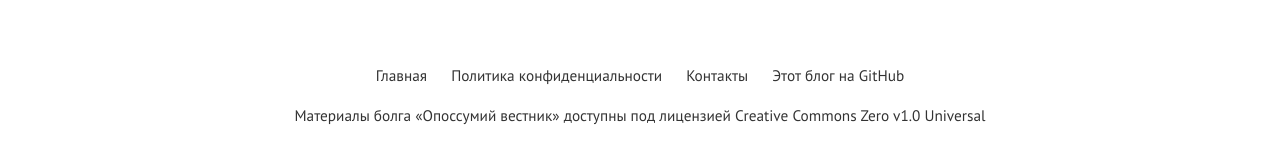
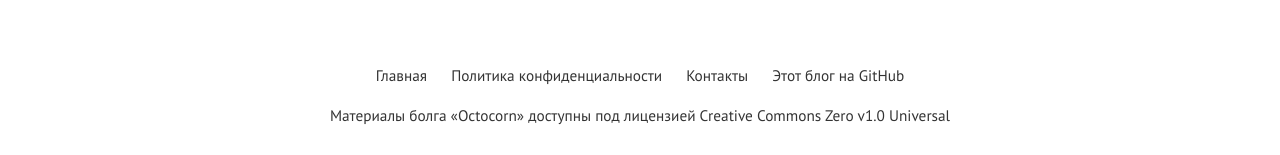
Before and after one commit to unicorn-duck/unicorn-duck.github.io, a Jekyll site: the page built from _posts/2022-08-03-I-found-your-photo.md, in a window 1280 px wide and 900 px high, scrolled down 937 px. Shown: the part 742-897 px from the top of the window. Built offline with Jekyll 4.4.1, drawn with Linux system fonts in a browser that asks for light colours; comment, search, counter and statistics services are not loaded; some of the changed lines change nothing that is shown.

Commit message:
Update _config.yml (#21)

```diff
--- a/_config.yml
+++ b/_config.yml
@@ -1,31 +1,71 @@
-title: "Опоссумий вестник"
-email: alexander.gomzyakov@gmail.com
-timezone: UTC
-baseurl: "/"
-permalink: "/:title/"
-author: gomzyakov
-paginate: 30
-disqus: 'gomzyakov'
-locale: ru_ru
-lang: ru_ru
-feed_items: 10
-feed_update_period: daily
-feed_update_frequency: 1
+# Config based on https://github.com/JustGoodThemes/Scriptor-Jekyll-Theme/blob/master/_config.yml
+remote_theme: JustGoodThemes/Scriptor-Jekyll-Theme
+
+# Site language
+lang: ru
+
+# Site title
+title: "Octocorn"
+
+# A description of your site for meta tag, search engine results.
+description: "Заметки о программировании"
+
+# The subpath of your site, e.g. /blog, for generating urls.
+baseurl: ""
+
+# The base hostname & protocol of your site for where absolute urls are needed.
+url: "https://octocorn.github.io"
+
+# Favicon
+favicon: images/favicon.png
+
+# Google Analytics id, e.g. "UA-NNNNNNNN-N"
+google_analytics: ""
+
+# Site navigation - each item must have a title and a url.
+navigation:
+  - text: Home
+    url: /
+  - text: About
+    url: /about/
+  - text: Style Guide
+    url: /style-guide/
+  - text: Tags
+    url: /tags/
+  - text: Download
+    url: https://github.com/JustGoodThemes/Scriptor-Jekyll-Theme
+
+# The shortname for your Disqus site to enable comments.
+disqus: gomzyakov
+
+# Colors
+accent_color: '#2d72d9'
+
+# Site footer
+footer:
+  content: "Made with ♥ by [@gomzyakov](https://github.com/gomzyakov)"
+  has_social: true
+
+# Plugins
+plugins:
+  - jekyll-paginate
+
+# http://jekyllrb.com/docs/pagination/
+paginate: 3
+paginate_path: '/page:num/'
+
+# Permalinks
+permalink: /:title
+
+# Conversion
 markdown: kramdown
 kramdown:
   input: GFM
   syntax_highlighter: rouge
   syntax_highlighter_opts:
     disable: false
-highlighter: rouge
+
+# Sass
 sass:
   sass_dir: _sass
   style: compressed
-
-# Plugins
-plugins:
-- jekyll-paginate
-- jekyll-sitemap
-- jekyll-feed
-- jekyll-seo-tag
-- jekyll-archives
```
